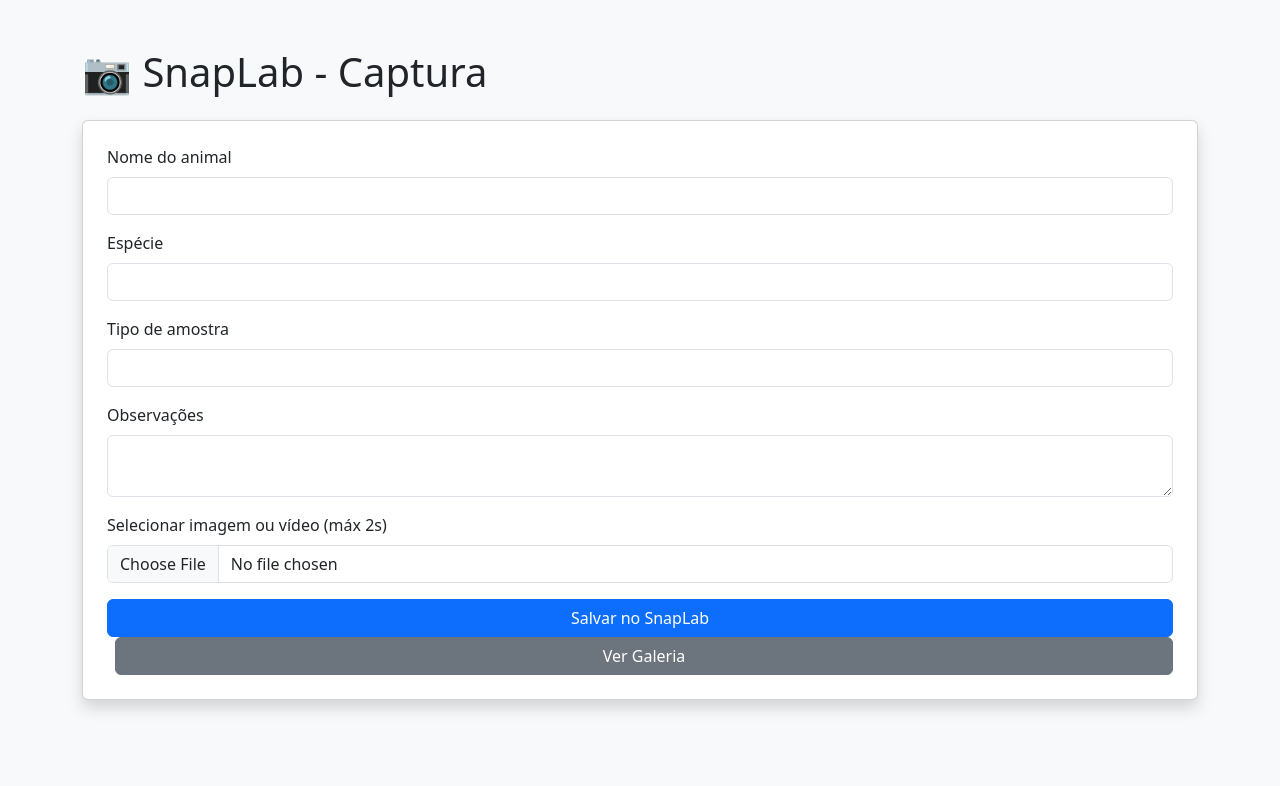
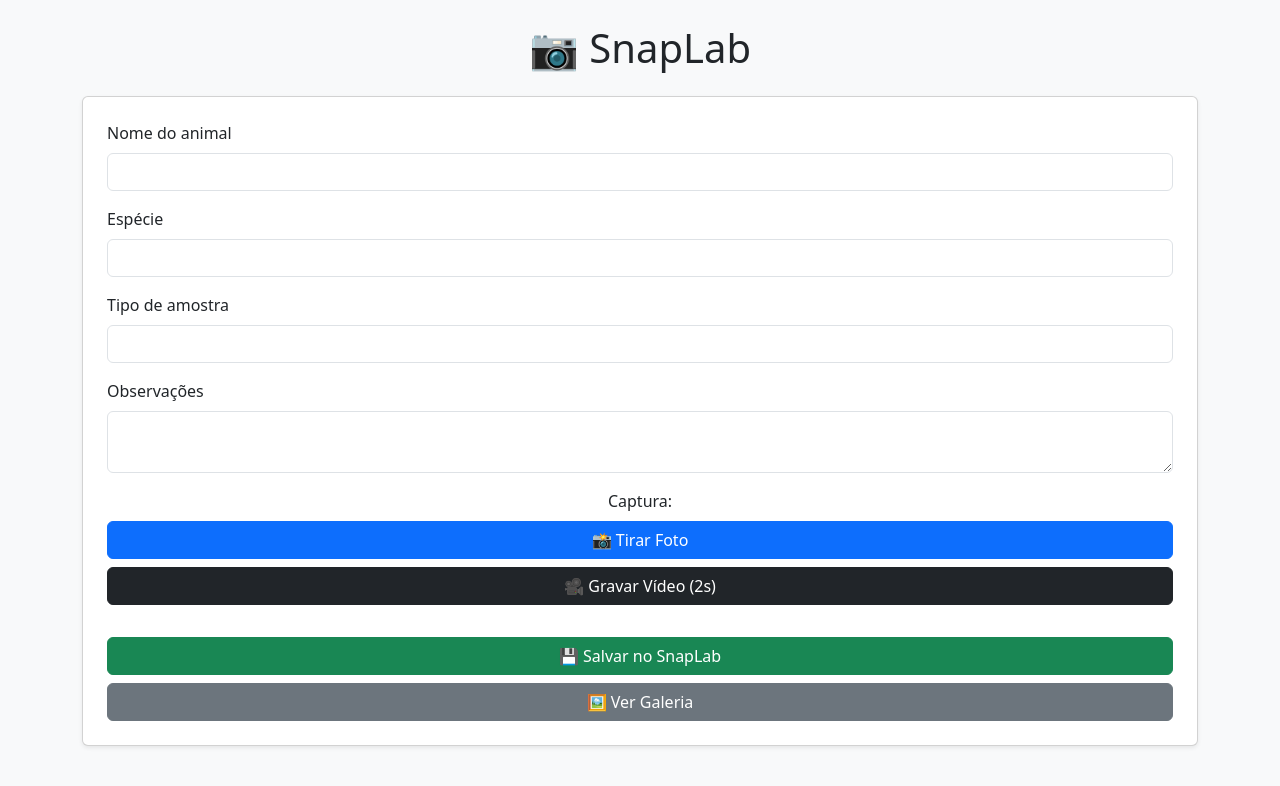
Before and after one commit to RafaelWRuiz/SnapLab, a Flask app: page / in a window 1280 px wide. Shown: the top 786 px of the page. Run offline with Flask 3, Linux system fonts and the light colour scheme.

Commit message:
Dois Botoes

```diff
--- a/templates/index.html
+++ b/templates/index.html
@@ -3,40 +3,76 @@
 <head>
   <meta charset="UTF-8">
   <title>SnapLab - Captura</title>
+  <meta name="viewport" content="width=device-width, initial-scale=1">
   <link href="https://cdn.jsdelivr.net/npm/bootstrap@5.3.3/dist/css/bootstrap.min.css" rel="stylesheet">
+  <style>
+    input[type="file"] {
+      display: none;
+    }
+  </style>
 </head>
 <body class="bg-light">
-  <div class="container py-5">
-    <h1 class="mb-4">📷 SnapLab - Captura</h1>
+  <div class="container py-4">
+    <h1 class="mb-4 text-center">📷 SnapLab</h1>
+
     {% with messages = get_flashed_messages() %}
       {% if messages %}
-        <div class="alert alert-success">{{ messages[0] }}</div>
+        <div class="alert alert-success text-center">{{ messages[0] }}</div>
       {% endif %}
     {% endwith %}
-    <form action="/upload" method="POST" enctype="multipart/form-data" class="card p-4 shadow">
+
+    <form action="/upload" method="POST" enctype="multipart/form-data" class="card p-4 shadow-sm">
       <div class="mb-3">
         <label class="form-label">Nome do animal</label>
         <input type="text" name="nome_animal" class="form-control" required>
       </div>
+
       <div class="mb-3">
         <label class="form-label">Espécie</label>
         <input type="text" name="especie" class="form-control">
       </div>
+
       <div class="mb-3">
         <label class="form-label">Tipo de amostra</label>
         <input type="text" name="tipo_amostra" class="form-control">
       </div>
+
       <div class="mb-3">
         <label class="form-label">Observações</label>
         <textarea name="observacoes" class="form-control" rows="2"></textarea>
       </div>
-      <div class="mb-3">
-        <label class="form-label">Selecionar imagem ou vídeo (máx 2s)</label>
-        <input type="file" name="arquivo" accept="image/*,video/*" capture class="form-control" required>
+
+      <div class="mb-3 text-center">
+        <p class="form-label">Captura:</p>
+        <button type="button" class="btn btn-primary w-100 mb-2" onclick="document.getElementById('fotoInput').click()">📸 Tirar Foto</button>
+        <button type="button" class="btn btn-dark w-100" onclick="document.getElementById('videoInput').click()">🎥 Gravar Vídeo (2s)</button>
+        <p id="fileName" class="text-muted fst-italic mt-2"></p>
       </div>
-      <button type="submit" class="btn btn-primary">Salvar no SnapLab</button>
-      <a href="/galeria" class="btn btn-secondary ms-2">Ver Galeria</a>
+
+      <input type="file" name="arquivo" id="fotoInput" accept="image/*" capture="environment">
+      <input type="file" name="arquivo" id="videoInput" accept="video/*" capture>
+
+      <div class="d-grid gap-2">
+        <button type="submit" class="btn btn-success">💾 Salvar no SnapLab</button>
+        <a href="/galeria" class="btn btn-secondary">🖼 Ver Galeria</a>
+      </div>
     </form>
   </div>
+
+  <script>
+    const fotoInput = document.getElementById('fotoInput');
+    const videoInput = document.getElementById('videoInput');
+    const fileName = document.getElementById('fileName');
+
+    fotoInput.addEventListener('change', () => {
+      fileName.textContent = "📷 Foto selecionada!";
+      videoInput.value = "";
+    });
+
+    videoInput.addEventListener('change', () => {
+      fileName.textContent = "🎥 Vídeo selecionado!";
+      fotoInput.value = "";
+    });
+  </script>
 </body>
 </html>
```
